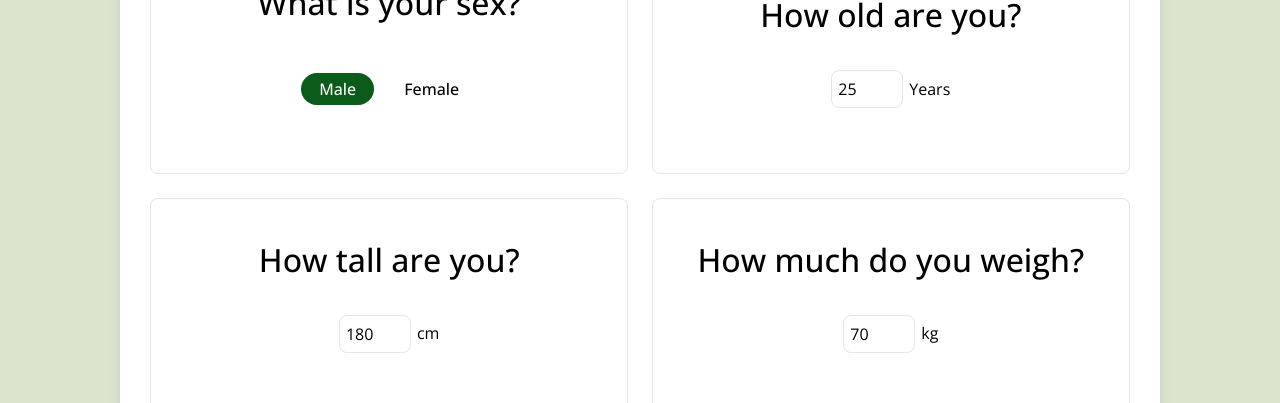
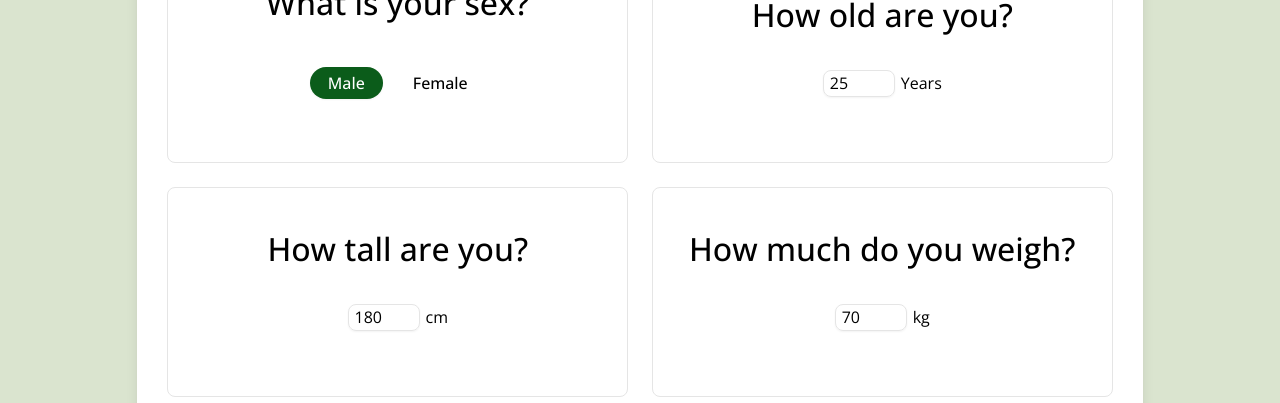
Before and after one commit to vakulenko10/fitApp-frontend, a React (Vite) app: page / in a window 1280 px wide. Shown: the part 345-748 px from the top of the page. Built offline with nearby package versions, Linux system fonts and the light colour scheme; no server answers.

Commit message:
returned labels and shadcn Inputs instead of base input

```diff
--- a/src/pages/Home/Home.jsx
+++ b/src/pages/Home/Home.jsx
@@ -26,6 +26,7 @@ import {
   setIsModalOpen,
 } from "@/redux/calorieSlice";
 import { calorieFormSchema } from "@/validation/calorieFormSchema";
+import { Input } from "@/components/ui/input";
 
 export default function Home() {
   const dispatch = useDispatch();
@@ -99,7 +100,6 @@ export default function Home() {
         <p className="m-2 md:m-8">
           Feel free to enter your information below to receive your personal daily calorie intake.
         </p>
-
         <form onSubmit={handleSubmit(onSubmit)} className="grid grid-cols-1 md:grid-cols-4 md:grid-rows-3 md:gap-8">
           {/* Gender Selection */}
           <div className="flex flex-col items-center border-b-1 p-6 md:col-span-2 md:justify-between md:rounded-md md:border-1">
@@ -124,12 +124,13 @@ export default function Home() {
           <div className="section-input md:col-span-2 md:col-start-3">
             <p className="mb-4 text-lg font-medium">How old are you?</p>
             <div className="flex items-center gap-2">
-              <input
+              <Input
                 type="number"
+                id="age"
                 className="w-24 rounded-md border p-2"
                 {...register("age", { valueAsNumber: true })}
               />
-              <label className="text-sm">Years</label>
+              <label className="text-sm" htmlFor="age">Years</label>
             </div>
             <div className="min-h-[20px] text-sm text-red-500 mt-1">{errors.age?.message}</div>
           </div>
@@ -138,12 +139,13 @@ export default function Home() {
           <div className="section-input md:col-span-2 md:row-start-2">
             <p className="mb-4 text-lg font-medium">How tall are you?</p>
             <div className="flex items-center gap-2">
-              <input
+              <Input
                 type="number"
                 className="w-24 rounded-md border p-2"
+                id="height"
                 {...register("height", { valueAsNumber: true })}
               />
-              <label className="text-sm">cm</label>
+              <label className="text-sm" htmlFor="height">cm</label>
             </div>
             <div className="min-h-[20px] text-sm text-red-500 mt-1">{errors.height?.message}</div>
           </div>
@@ -152,18 +154,19 @@ export default function Home() {
           <div className="section-input md:col-span-2 md:col-start-3 md:row-start-2">
             <p className="mb-4 text-lg font-medium">How much do you weigh?</p>
             <div className="flex items-center gap-2">
-              <input
+              <Input
                 type="number"
+                id="weight"
                 className="w-24 rounded-md border p-2"
                 {...register("weight", { valueAsNumber: true })}
               />
-              <label className="text-sm">kg</label>
+              <label className="text-sm" htmlFor="weight">kg</label>
             </div>
             <div className="min-h-[20px] text-sm text-red-500 mt-1">{errors.weight?.message}</div>
           </div>
 
           {/* Goal */}
-          <div className="section-input md:col-span-2 md:col-start-2 md:row-start-3">
+          <div className="section-input` md:col-span-2 md:col-start-2 md:row-start-3">
             <p className="mb-4 text-lg font-medium">What is your Goal?</p>
             <div className="grid w-full grid-cols-2 gap-4 md:grid-cols-3">
               {['loseWeight', 'maintainWeight', 'gainMuscle'].map((g) => (
@@ -209,7 +212,6 @@ export default function Home() {
             Calculate
           </Button>
         </form>
-
         {/* Modal */}
         <Dialog
           open={isModalOpen}
```
